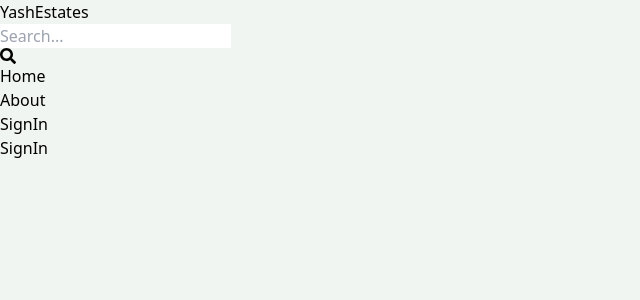
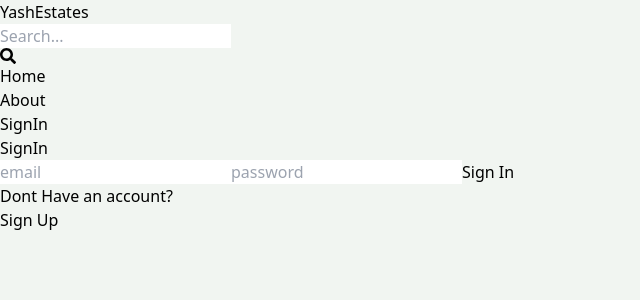
Before and after one commit to yashsharma27/mern-estate, a React (Vite) app in the folder client/: page /sign-in in a window 1280 px wide. Shown: the top 300 px of the page, without its empty margins (0-640 px from the left). Built offline with nearby package versions, Linux system fonts and the light colour scheme.

Commit message:
signin functionality created

```diff
--- a/client/package.json
+++ b/client/package.json
@@ -10,9 +10,11 @@
     "preview": "vite preview"
   },
   "dependencies": {
+    "@reduxjs/toolkit": "^2.2.7",
     "react": "^18.3.1",
     "react-dom": "^18.3.1",
     "react-icons": "^5.2.1",
+    "react-redux": "^9.1.2",
     "react-router-dom": "^6.25.1"
   },
   "devDependencies": {
--- a/client/src/pages/SignIn.jsx
+++ b/client/src/pages/SignIn.jsx
@@ -1,9 +1,68 @@
-import React from 'react'
+import {useState} from 'react'
+import {Link, useNavigate} from 'react-router-dom'
 
 export default function SignIn() {
+
+  const [formData, setFormData] = useState({})
+  const [error, setError] = useState(null)
+  const [loading, setLoading] = useState(false)
+  const navigate = useNavigate()
+  const handleChange = (e) => {
+    setFormData(
+      {
+        ...formData,
+        [e.target.id]: e.target.value,
+      }
+    )
+  }
+
+  const handleSubmit = async(e) => {
+    e.preventDefault()
+    try {
+      setLoading(true)
+      const res = await fetch('/api/auth/signin',
+        {
+          method: 'POST',
+          headers: {
+            'Content-Type' : 'application/json',
+          },
+          body : JSON.stringify(formData)
+        }
+      )
+      const data = await res.json();
+      if(data.success === false){
+        setError(data.message)
+        setLoading(false)
+        return
+      }
+      setLoading(false)
+      setError(null)
+      navigate('/')
+    }
+    catch (error) {
+      setLoading(false)
+      setError(error.message)
+    }
+  }
+
+
   return (
-    <div>
-      SignIn
+    <div className='p-3 max-w-lg mx-auto'>
+      <h1 className='text-3xl text-center font-semibold my-7'>SignIn</h1>
+      <form onSubmit={handleSubmit} className='flex flex-col gap-4'>
+        <input type='email' placeholder='email' className='border p-3 rounded-lg' id='email' onChange={handleChange}></input>
+        <input type='password' placeholder='password' className='border p-3 rounded-lg' id='password' onChange={handleChange}></input>
+        <button disabled={loading} className='bg-slate-700 text-white p-3 rounded-lg hover:opacity-95 disabled:opacity-80'>
+          {loading ? 'Loading...' : 'Sign In'}
+        </button>
+      </form>
+      <div className='flex gap-2 mt-2'>
+        <p>Dont Have an account?</p>
+        <Link to={"/sign-up"}>
+          <span className='text-blue-700'>Sign Up</span>
+        </Link>
+      </div>
+      {error && <p className='text-red-500 mt-5'>{error}</p>}
     </div>
   )
 }
--- a/client/src/pages/SignUp.jsx
+++ b/client/src/pages/SignUp.jsx
@@ -63,6 +63,7 @@
           <span className='text-blue-700'>Sign in</span>
         </Link>
       </div>
+      {error && <p className='text-red-500 mt-5'>{error}</p>}
     </div>
   )
 }
```
Also changed, not shown: 2 other files (tests, documents, lock files or other folders).
